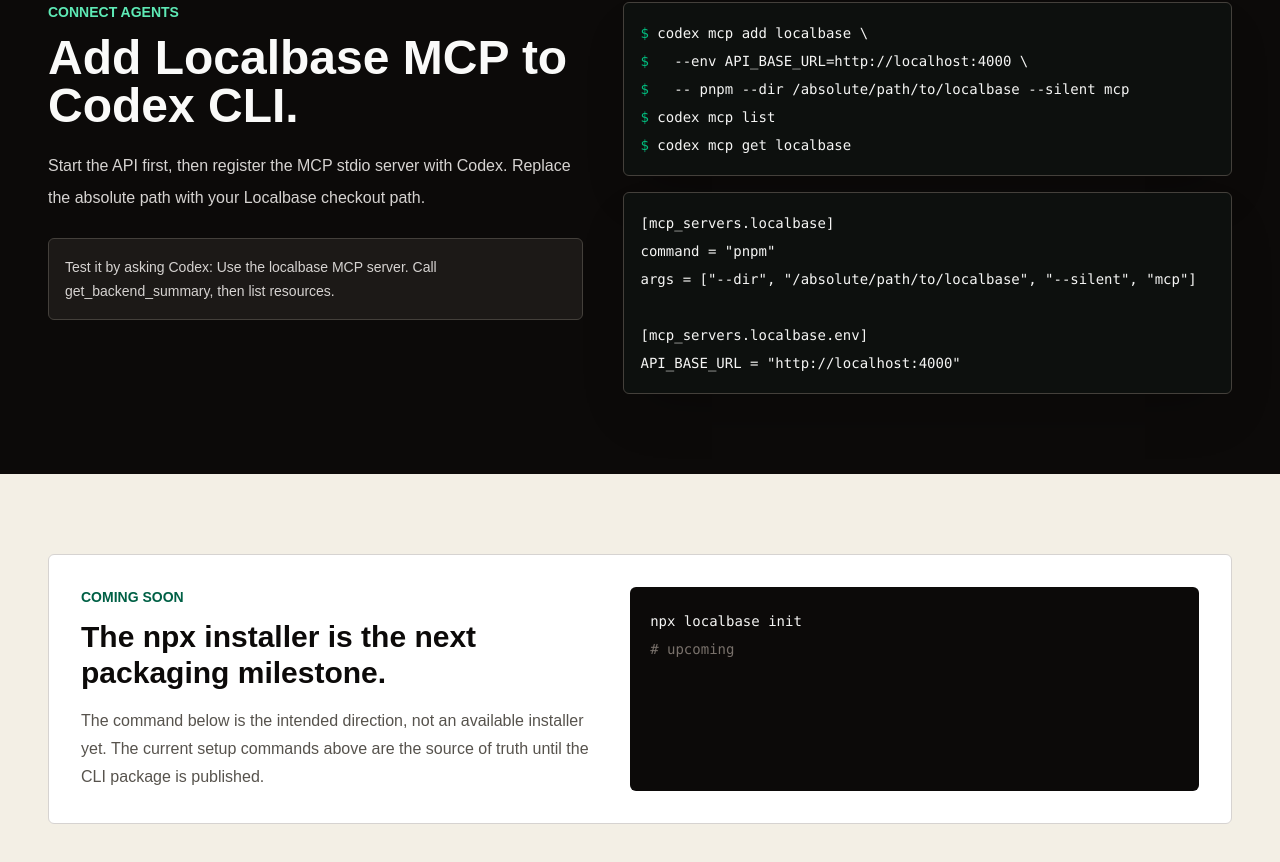
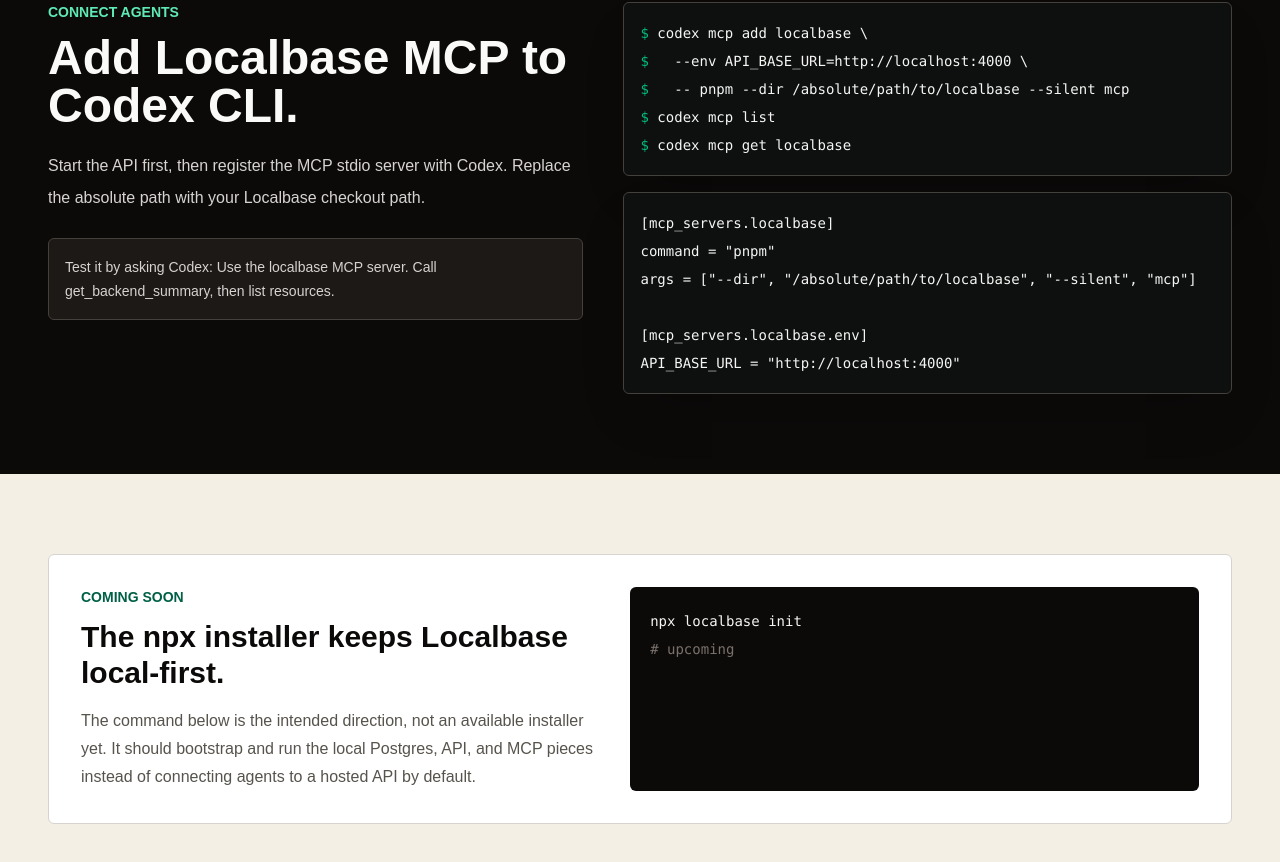
Before and after one commit to heyits-manan/localbase, a Next.js app in the folder apps/web/: page / in a window 1280 px wide. Shown: the part 2057-2919 px from the top of the page. Built offline with nearby package versions, Linux system fonts and the light colour scheme.

Commit message:
Clarify local-first packaging direction

```diff
--- a/apps/web/app/page.tsx
+++ b/apps/web/app/page.tsx
@@ -233,10 +233,10 @@
         <div className="mx-auto grid max-w-7xl gap-8 rounded-md border border-stone-300 bg-white p-6 md:grid-cols-[1fr_1.1fr] md:p-8">
           <div>
             <p className="text-sm font-semibold uppercase tracking-normal text-emerald-800">Coming soon</p>
-            <h2 className="mt-3 text-3xl font-semibold tracking-normal">The npx installer is the next packaging milestone.</h2>
+            <h2 className="mt-3 text-3xl font-semibold tracking-normal">The npx installer keeps Localbase local-first.</h2>
             <p className="mt-4 leading-7 text-stone-600">
-              The command below is the intended direction, not an available installer yet. The current setup commands above
-              are the source of truth until the CLI package is published.
+              The command below is the intended direction, not an available installer yet. It should bootstrap and run the
+              local Postgres, API, and MCP pieces instead of connecting agents to a hosted API by default.
             </p>
           </div>
           <pre className="overflow-x-auto rounded-md bg-stone-950 p-5 text-sm leading-7 text-stone-100">
```
Also changed, not shown: 2 other files (tests, documents, lock files or other folders).
